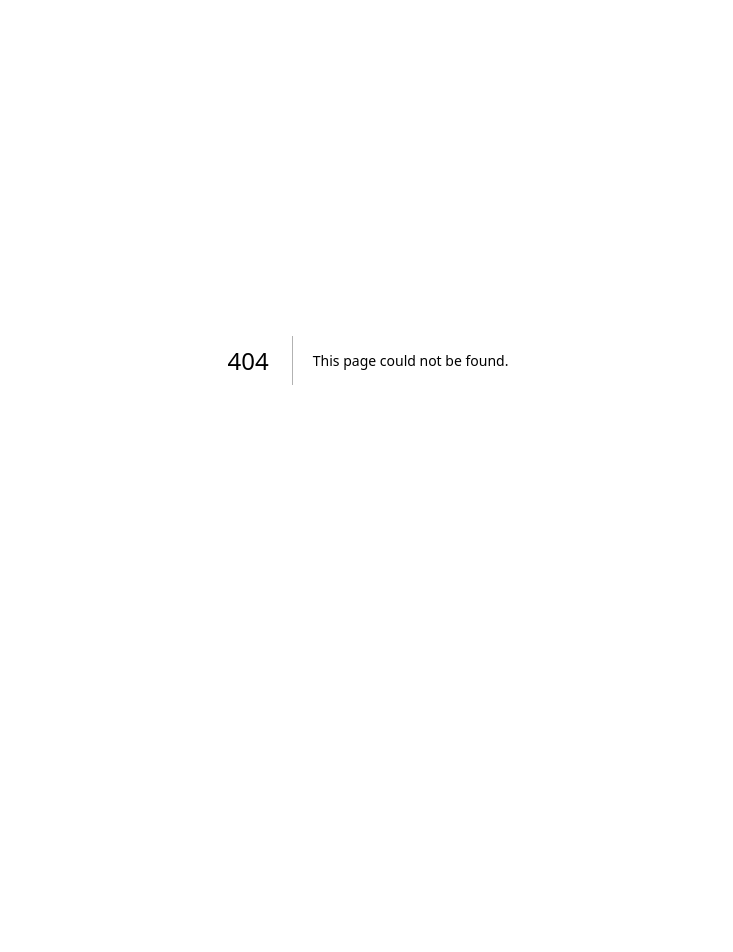
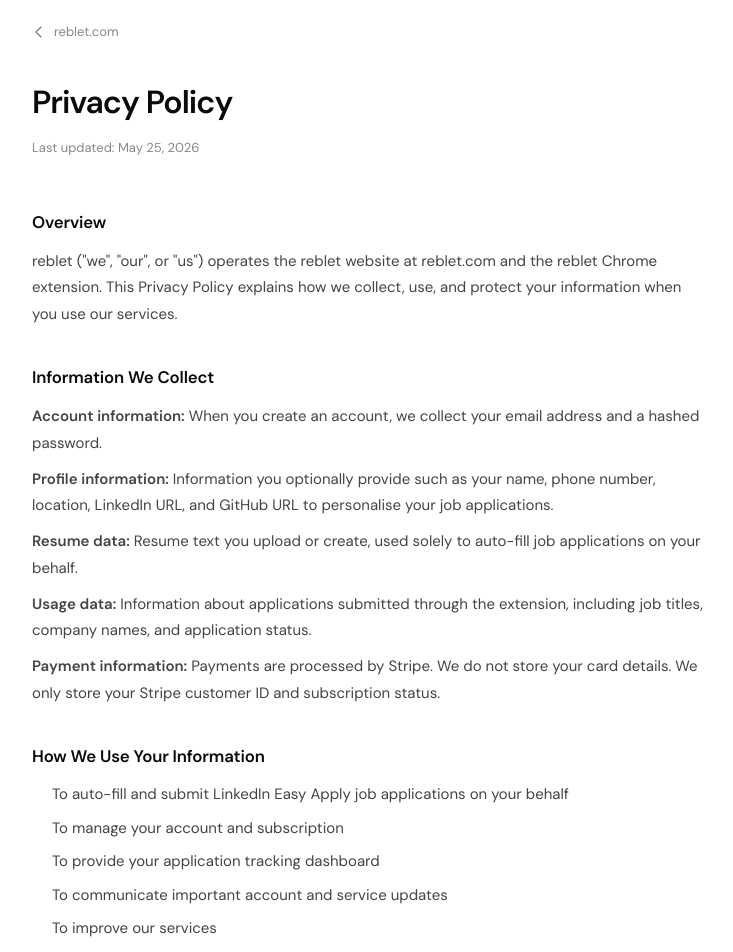
Before and after one commit to rohith2412/resume-auto-applications, a Next.js app: page /privacy in a window 1280 px wide. Before the commit this address had no page. Shown: the part 40-992 px from the top of the page, without its empty margins (272-1005 px from the left). Before the commit the page ends 800 px from the top, so only its background shows below. Built offline with nearby package versions, Linux system fonts and the light colour scheme.

Commit message:
add privacy policy page, fix extension manifest for web store

```diff
--- /dev/null
+++ b/app/privacy/page.js
@@ -0,0 +1,115 @@
+export const metadata = {
+  title: 'Privacy Policy — reblet',
+}
+
+export default function PrivacyPage() {
+  return (
+    <>
+      <style>{`
+        @import url('https://fonts.googleapis.com/css2?family=DM+Sans:wght@300;400;500;600&display=swap');
+        *, *::before, *::after { box-sizing: border-box; margin: 0; padding: 0; }
+        body { font-family: 'DM Sans', system-ui, sans-serif; background: #fff; color: #0a0a0a; -webkit-font-smoothing: antialiased; }
+        h1, h2 { font-family: 'DM Sans', system-ui, sans-serif; }
+      `}</style>
+
+      <div style={{ maxWidth: 720, margin: '0 auto', padding: '60px 24px 100px', fontFamily: "'DM Sans', system-ui, sans-serif", color: '#0a0a0a', lineHeight: 1.7 }}>
+
+        {/* Header */}
+        <div style={{ marginBottom: 48 }}>
+          <a href="/" style={{ display: 'inline-flex', alignItems: 'center', gap: 8, textDecoration: 'none', color: '#888', fontSize: 13, marginBottom: 32 }}>
+            <svg width="14" height="14" viewBox="0 0 14 14" fill="none"><path d="M9 2L4 7l5 5" stroke="currentColor" strokeWidth="1.5" strokeLinecap="round" strokeLinejoin="round"/></svg>
+            reblet.com
+          </a>
+          <h1 style={{ fontSize: '2rem', fontWeight: 700, letterSpacing: '-0.03em', marginBottom: 8 }}>Privacy Policy</h1>
+          <p style={{ color: '#888', fontSize: 13 }}>Last updated: May 25, 2026</p>
+        </div>
+
+        <div style={{ display: 'flex', flexDirection: 'column', gap: 36 }}>
+
+          <Section title="Overview">
+            <P>reblet ("we", "our", or "us") operates the reblet website at reblet.com and the reblet Chrome extension. This Privacy Policy explains how we collect, use, and protect your information when you use our services.</P>
+          </Section>
+
+          <Section title="Information We Collect">
+            <P><strong>Account information:</strong> When you create an account, we collect your email address and a hashed password.</P>
+            <P><strong>Profile information:</strong> Information you optionally provide such as your name, phone number, location, LinkedIn URL, and GitHub URL to personalise your job applications.</P>
+            <P><strong>Resume data:</strong> Resume text you upload or create, used solely to auto-fill job applications on your behalf.</P>
+            <P><strong>Usage data:</strong> Information about applications submitted through the extension, including job titles, company names, and application status.</P>
+            <P><strong>Payment information:</strong> Payments are processed by Stripe. We do not store your card details. We only store your Stripe customer ID and subscription status.</P>
+          </Section>
+
+          <Section title="How We Use Your Information">
+            <ul style={{ paddingLeft: 20, display: 'flex', flexDirection: 'column', gap: 8 }}>
+              {[
+                'To auto-fill and submit LinkedIn Easy Apply job applications on your behalf',
+                'To manage your account and subscription',
+                'To provide your application tracking dashboard',
+                'To communicate important account and service updates',
+                'To improve our services',
+              ].map((item, i) => <li key={i} style={{ fontSize: 15, color: '#444' }}>{item}</li>)}
+            </ul>
+          </Section>
+
+          <Section title="Chrome Extension">
+            <P>The reblet Chrome extension accesses LinkedIn job listing pages solely to auto-fill and submit Easy Apply job applications using the profile information you have provided. The extension does not read, store, or transmit any data from pages other than LinkedIn job listings.</P>
+            <P>The extension communicates only with reblet.com servers to retrieve your profile and log application activity.</P>
+          </Section>
+
+          <Section title="Data Sharing">
+            <P>We do not sell, rent, or share your personal information with third parties except:</P>
+            <ul style={{ paddingLeft: 20, display: 'flex', flexDirection: 'column', gap: 8, marginTop: 8 }}>
+              {[
+                'Stripe — to process subscription payments',
+                'MongoDB Atlas — to store your account and application data securely',
+                'If required by law or to protect our legal rights',
+              ].map((item, i) => <li key={i} style={{ fontSize: 15, color: '#444' }}>{item}</li>)}
+            </ul>
+          </Section>
+
+          <Section title="Data Security">
+            <P>Your password is hashed using bcrypt and never stored in plain text. All data is transmitted over HTTPS. We use industry-standard security practices to protect your information.</P>
+          </Section>
+
+          <Section title="Data Retention">
+            <P>We retain your data for as long as your account is active. You may request deletion of your account and all associated data at any time by contacting us at the email below.</P>
+          </Section>
+
+          <Section title="Your Rights">
+            <P>You have the right to access, correct, or delete your personal data at any time. To exercise these rights, contact us at <a href="mailto:support@reblet.com" style={{ color: '#0a0a0a', fontWeight: 500 }}>support@reblet.com</a>.</P>
+          </Section>
+
+          <Section title="Children's Privacy">
+            <P>reblet is not directed to children under 13. We do not knowingly collect personal information from children under 13.</P>
+          </Section>
+
+          <Section title="Changes to This Policy">
+            <P>We may update this Privacy Policy from time to time. We will notify you of significant changes by posting the new policy on this page with an updated date.</P>
+          </Section>
+
+          <Section title="Contact">
+            <P>If you have any questions about this Privacy Policy, please contact us at:</P>
+            <p style={{ fontSize: 15, color: '#444', marginTop: 8 }}>
+              <strong>reblet</strong><br />
+              <a href="mailto:support@reblet.com" style={{ color: '#0a0a0a' }}>support@reblet.com</a><br />
+              reblet.com
+            </p>
+          </Section>
+
+        </div>
+      </div>
+    </>
+  )
+}
+
+function Section({ title, children }) {
+  return (
+    <div>
+      <h2 style={{ fontSize: '1.05rem', fontWeight: 600, marginBottom: 12, letterSpacing: '-0.01em' }}>{title}</h2>
+      <div style={{ display: 'flex', flexDirection: 'column', gap: 10 }}>{children}</div>
+    </div>
+  )
+}
+
+function P({ children }) {
+  return <p style={{ fontSize: 15, color: '#444', lineHeight: 1.75 }}>{children}</p>
+}
```
Also changed, not shown: chrome-extension/manifest.json.
